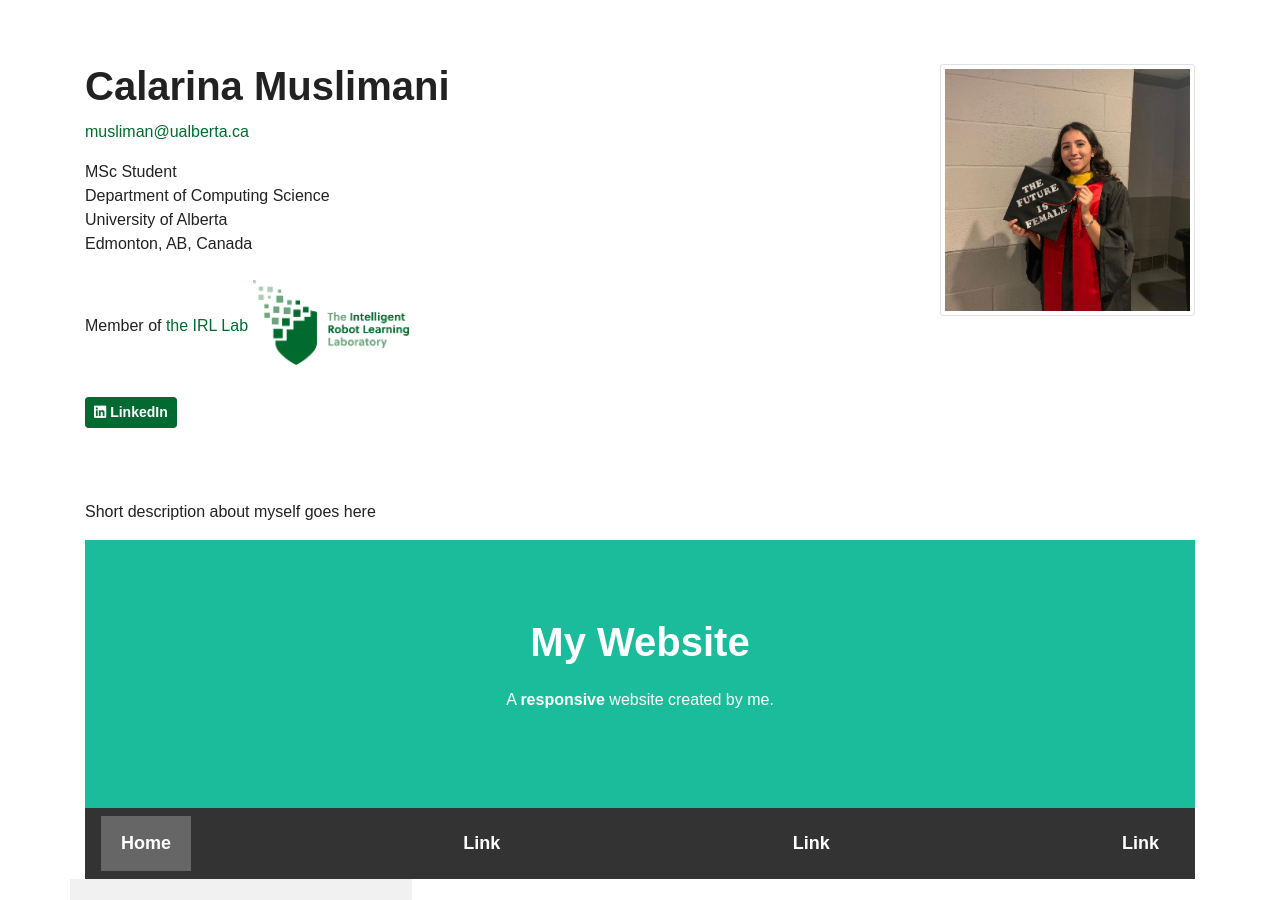
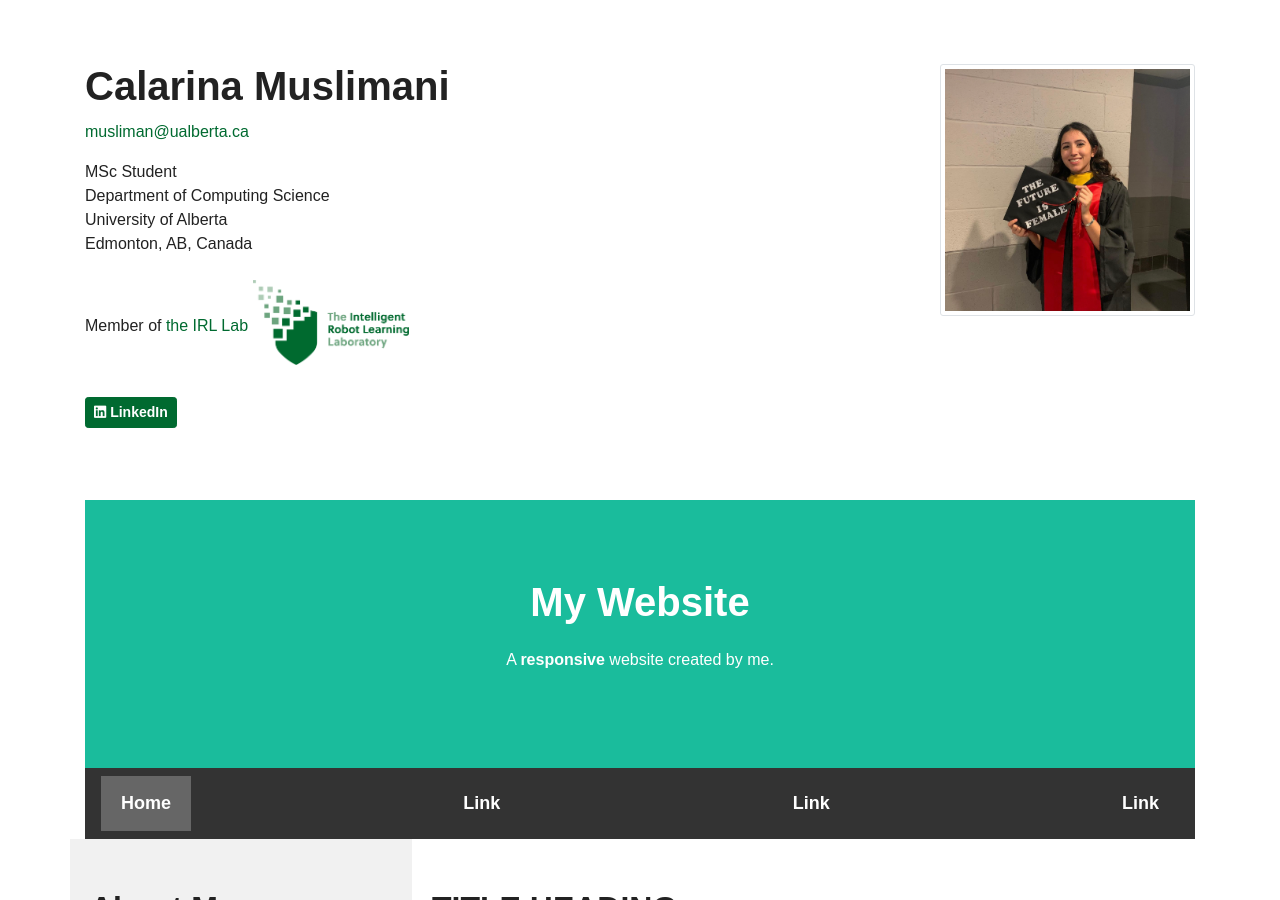
Before and after one commit to cmuslima/cmuslima.github.io, a Jekyll site: the page built from _pages/home.md, in a window 1280 px wide and 900 px high. Built offline with Jekyll 4.4.1, drawn with Linux system fonts in a browser that asks for light colours.

Commit message:
Update home.md

```diff
--- a/_pages/home.md
+++ b/_pages/home.md
@@ -9,7 +9,6 @@ description: > # try to keep it the same as _config.yml > description field, whi
   the University of Alberta a member of the Intelligent Robot Learning Laboratory.
 ---
 
-Short description about myself goes here
 
 <html lang="en">
 <head>
```
